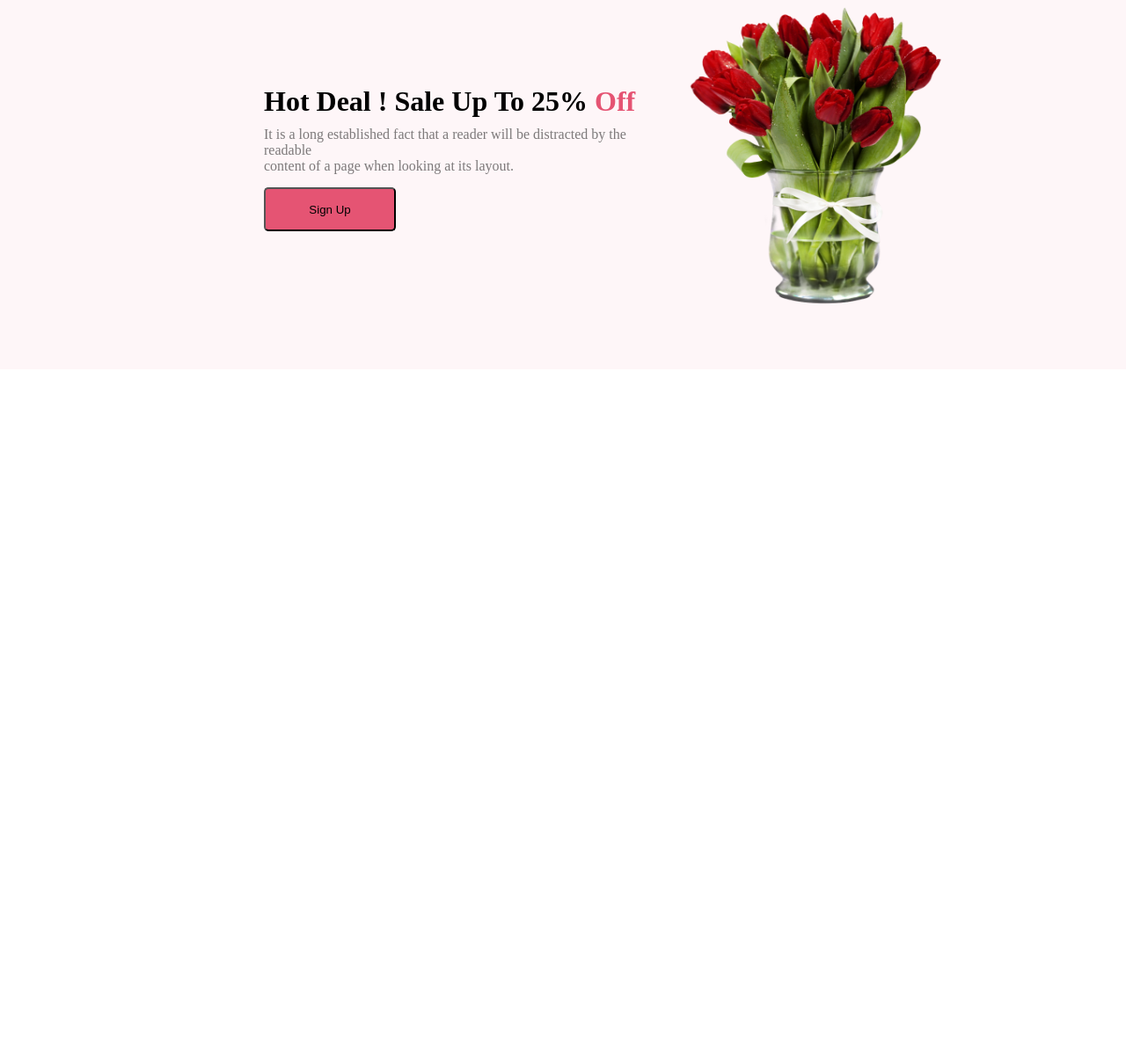
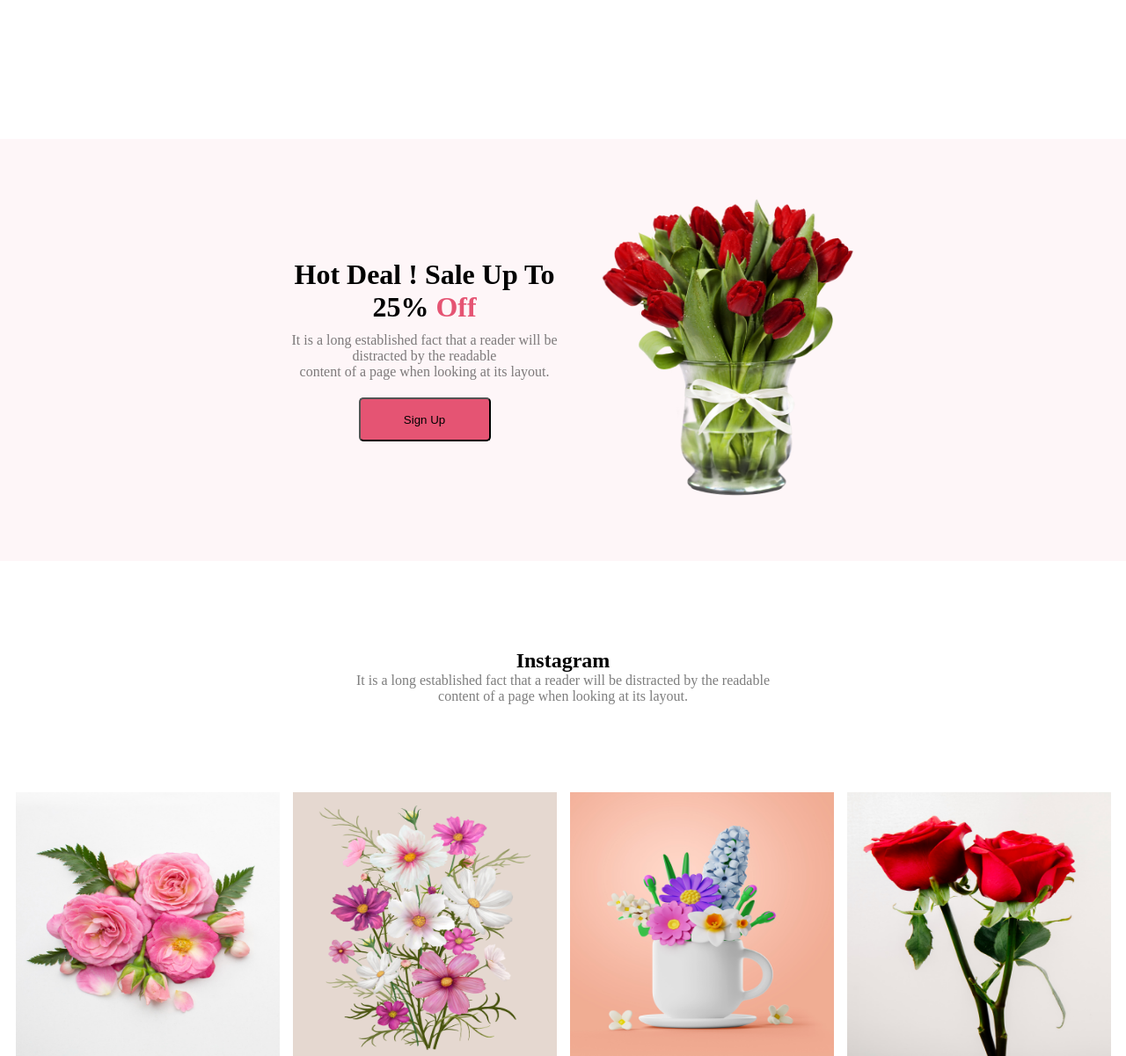
Before and after one commit to mehedihasan208/i-love-flower, a plain HTML site: page index.html in a window 1280 px wide. Shown: the part 1923-3124 px from the top of the page at 88% size. Before the commit the page ends 2343 px from the top, so only its background shows below. Drawn offline with Linux system fonts and the light colour scheme.

Commit message:
seven bar update this

```diff
--- a/index.html
+++ b/index.html
@@ -55,14 +55,28 @@
         <div class="Christmas-magic">
             <h1>Hot Deal ! Sale Up To 25% <span class="red-bull">Off</span></h1>
             <p>It is a long established fact that a reader will be distracted by the readable <br> content of a page when looking at its layout.</p>
-            <button class="btn-primary" >Sign Up</button>
+            <button class="btn-second" >Sign Up</button>
         </div>
         <div class="double-commit">
             <img class="sell-flowere" src="/Flower Asset/pngwing 8.png" alt="">
         </div>
+            </div>
 
+            <!-- five part of flower -->
+            <div class="flower-azalea">
+                <h2>Instagram</h2>
+                <p>It is a long established fact that a reader will be distracted by the readable <br> content of a page when looking at its layout.</p>
+            </div>
 
-    </div>
+            <section class="baby-flower">
+                <div class="baby-house"><img class="chiled-jesmin" src="/Flower Asset/Flower 01.png" alt=""></div>
+                <div class="baby-house"><img class="baby-jesmin" src="/Flower Asset/Rectangle 4.png" alt=""></div>
+                <div class="baby-house"><img class="title-jesmin" src="/Flower Asset/Rectangle 5.png" alt=""></div>
+                <div class="baby-house"><img class="banner" src="/Flower Asset/Rectangle 6.png" alt=""></div>
+            </section>
+
+            <!-- six part of flower -->
+
    </main>
 
    <footer>
--- a/style.css
+++ b/style.css
@@ -57,39 +57,39 @@
    gap: 15px;
 }
 .different-one{
-    border-radius: 300px 300px 0px 0px;
+    border-radius:300px 300px 0px 0px;
     background: rgba(167, 33, 98, 0.15);
     width: 370px;
     height: 370px;
 }
 .different-two{
-    border-radius: 300px 300px 0px 0px;
+    border-radius:300px 300px 0px 0px;
     background: rgba(5, 151, 160, 0.15);
     width: 370px;
     height: 370px;
 }
 .different-three{
-    border-radius: 300px 300px 0px 0px;
+    border-radius:300px 300px 0px 0px;
     background: rgba(71, 125, 17, 0.15);
     width: 370px;
     height: 370px;
 }
 .between-one{
-    width: 300px;
-    height: 250px;
+    width:300px;
+    height: 300px;
 }
 .between-two{
-    width: 300px;
-    height: 250px;
+    width:300px;
+    height: 300px;
 }
 .between-three{
-    width: 300px;
-    height: 250px;
+    width:300px;
+    height: 300px;
 }
 
 .Holly-wood{
     display: flex;
-    margin: 200px;
+    margin:300px;
     align-items: center;
     justify-content:space-around;
     gap: 15px;
@@ -114,17 +114,55 @@
   gap: 15px;
 }
 .sell-flowere{
-    width: 300px;
+    width:300px;
     height: 350px;
-    margin-right: 200px;
+    margin-right:300px;
 }
 .Christmas-magic{
-    margin-left: 300px;
+    margin-left:300px;
 }
 .Christmas-magic p{
     color: rgba(39, 39, 39, 0.60);
     margin-top: 10px;
+    text-align: center;
 }
+.Christmas-magic h1{
+    text-align: center;
+}
+
 .red-bull{
     color: #E55473;
 }
+.btn-second{
+    border-radius: 5px;
+    background: #E55473;
+    height: 50px;
+    width: 150px;
+    display: block;
+    margin: auto;
+    margin-top: 20px;
+}
+.baby-flower{
+    display: flex;
+    justify-content: center;
+    height: 100px;
+    width: 100px;
+    gap: 15px;
+    margin:auto;
+}
+.chiled-jesmin{
+    height:300px;
+    width:300px;
+}
+.baby-jesmin{
+    height:300px;
+    width:300px;
+}
+.title-jesmin{
+    height:300px;
+    width:300px;
+}
+.banner{
+    height:300px;
+    width:300px;
+}
```
